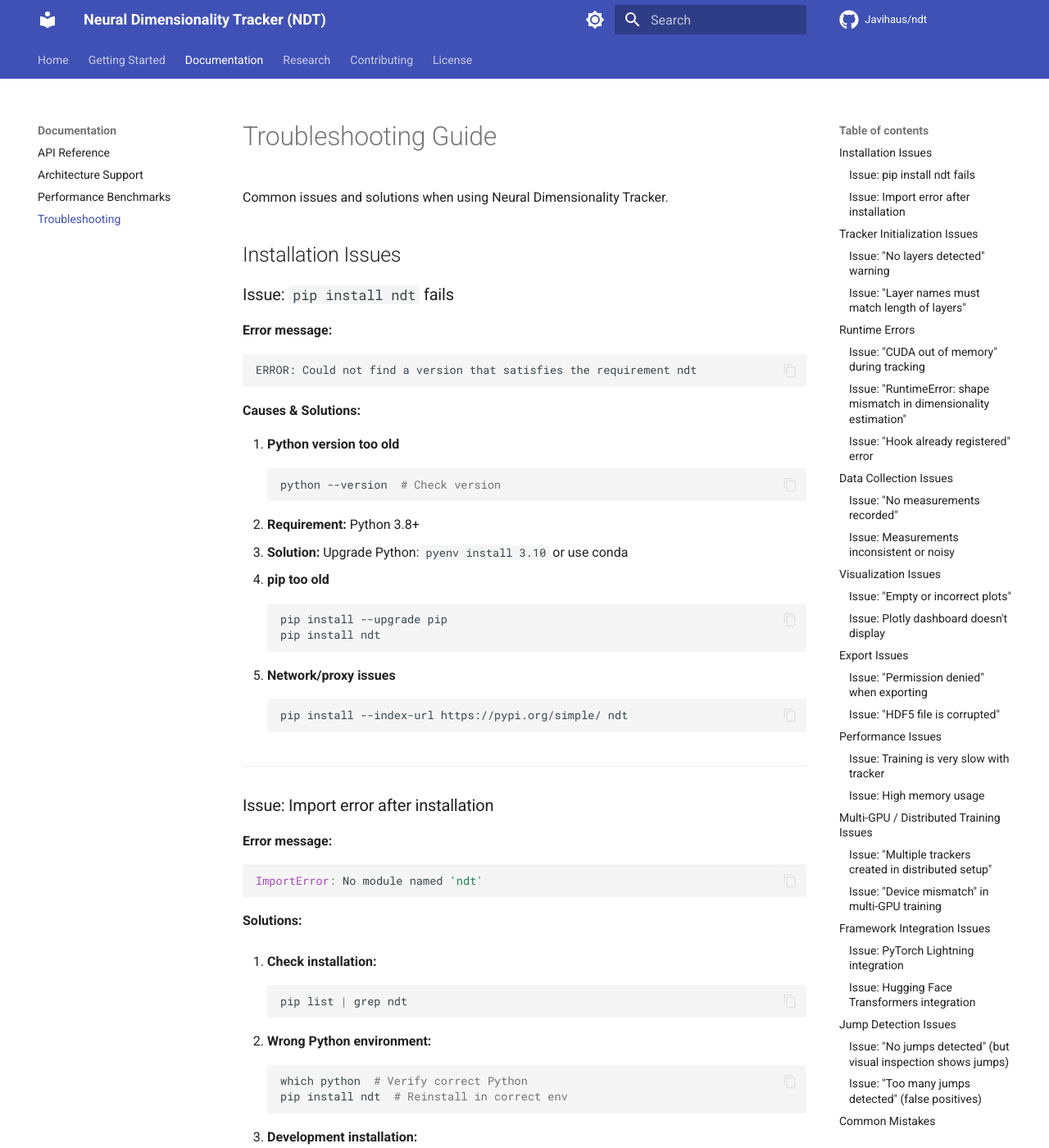
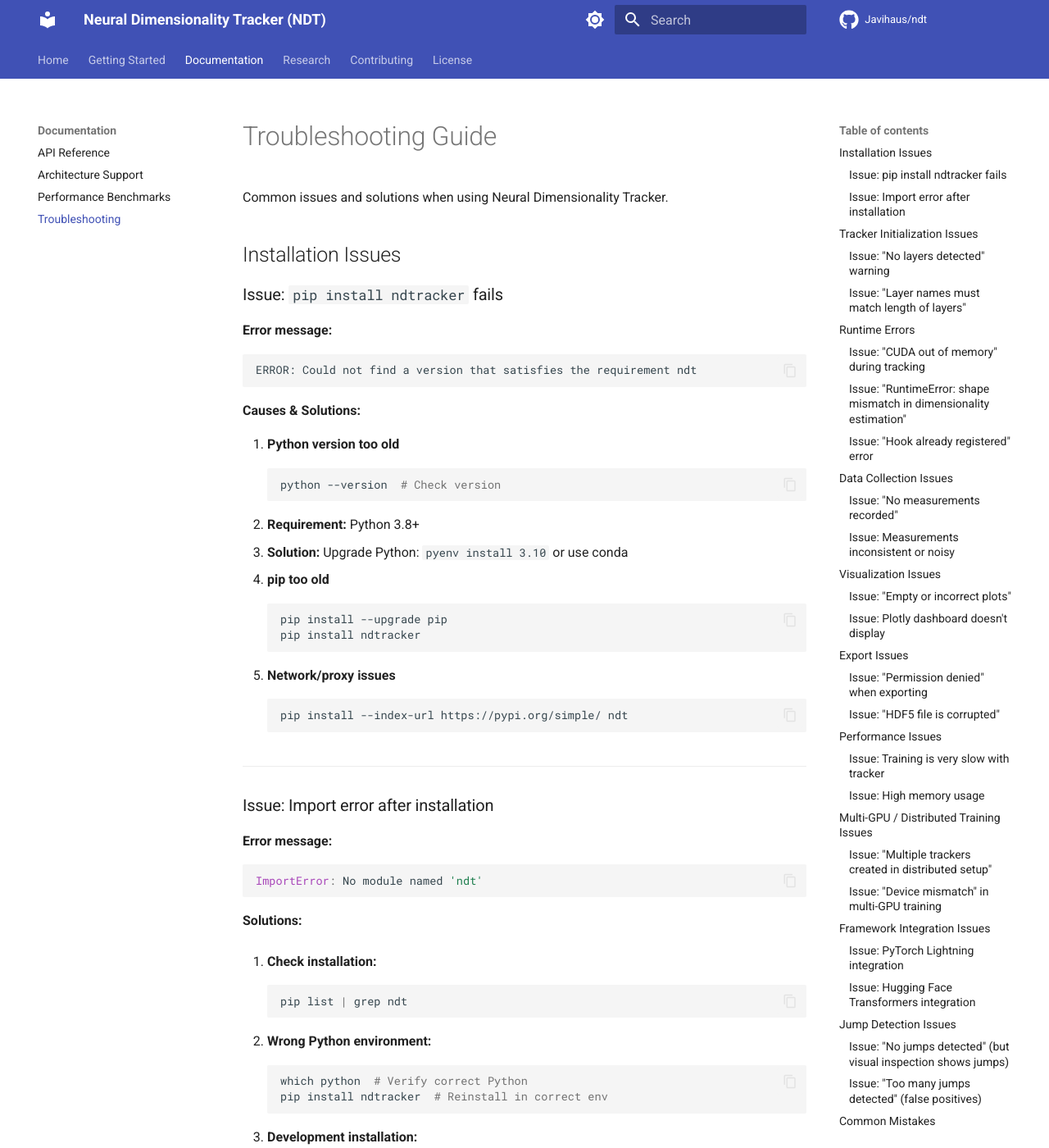
Before and after one commit to Javihaus/ndt, an MkDocs documentation site: the page built from docs/troubleshooting.md, in a window 1280 px wide and 1400 px high. Shown: the whole window at 82% size. Built offline with MkDocs 1.6.1 and Material for MkDocs 9.7.7, drawn with Linux system fonts in a browser that asks for light colours; comment, search, counter and statistics services are not loaded.

Commit message:
Align entire repository with 'ndtracker' package name
Updated all references throughout the repository to use consistent
package name 'ndtracker':
- README.md: Updated PyPI badge and installation instructions
- CHANGELOG.md: Updated v1.0.2 entry to reflect new package name
- INSTALL.md and docs/INSTALL.md: All pip install commands
- docs/: All documentation files (quickstart, troubleshooting,
  tds_reproduction, index)
- examples/README.md: Installation instructions
- .github/workflows/publish.yml: Release notes template

Package name: ndtracker
Python module: ndt (unchanged)
Install: pip install ndtracker
Import: import ndt

````diff
--- a/docs/INSTALL.md
+++ b/docs/INSTALL.md
@@ -5,7 +5,7 @@
 The easiest way to install NDT:
 
 ```bash
-pip install ndt
+pip install ndtracker
 ```
 
 ## From Source (Development)
@@ -41,19 +41,19 @@ python -c "from ndt import HighFrequencyTracker; print('NDT installed successful
 ### For JAX Support
 
 ```bash
-pip install ndt[jax]
+pip install ndtracker[jax]
 ```
 
 ### For Documentation Building
 
 ```bash
-pip install ndt[docs]
+pip install ndtracker[docs]
 ```
 
 ### All Optional Dependencies
 
 ```bash
-pip install ndt[dev,docs,jax]
+pip install ndtracker[dev,docs,jax]
 ```
 
 ## System Requirements
--- a/docs/quickstart.md
+++ b/docs/quickstart.md
@@ -5,7 +5,7 @@ Get started with Neural Dimensionality Tracker in 5 minutes.
 ## Installation
 
 ```bash
-pip install ndt
+pip install ndtracker
 ```
 
 ## Basic Usage
--- a/docs/tds_reproduction.md
+++ b/docs/tds_reproduction.md
@@ -76,7 +76,7 @@ The article identifies three distinct phases:
 
 ```bash
 # Install NDT
-pip install ndt
+pip install ndtracker
 
 # Run TDS experiment
 python examples/03_reproduce_tds_experiment.py
--- a/docs/troubleshooting.md
+++ b/docs/troubleshooting.md
@@ -4,7 +4,7 @@ Common issues and solutions when using Neural Dimensionality Tracker.
 
 ## Installation Issues
 
-### Issue: `pip install ndt` fails
+### Issue: `pip install ndtracker` fails
 
 **Error message:**
 ```
@@ -23,7 +23,7 @@ ERROR: Could not find a version that satisfies the requirement ndt
 2. **pip too old**
    ```bash
    pip install --upgrade pip
-   pip install ndt
+   pip install ndtracker
    ```
 
 3. **Network/proxy issues**
@@ -50,7 +50,7 @@ ImportError: No module named 'ndt'
 2. **Wrong Python environment:**
    ```bash
    which python  # Verify correct Python
-   pip install ndt  # Reinstall in correct env
+   pip install ndtracker  # Reinstall in correct env
    ```
 
 3. **Development installation:**
````
Also changed, not shown: CHANGELOG.md (+5 -5 lines), INSTALL.md (+4 -4 lines), README.md (+2 -2 lines), docs/index.md (+2 -2 lines), examples/README.md (+1 -1 lines), 1 other file.
